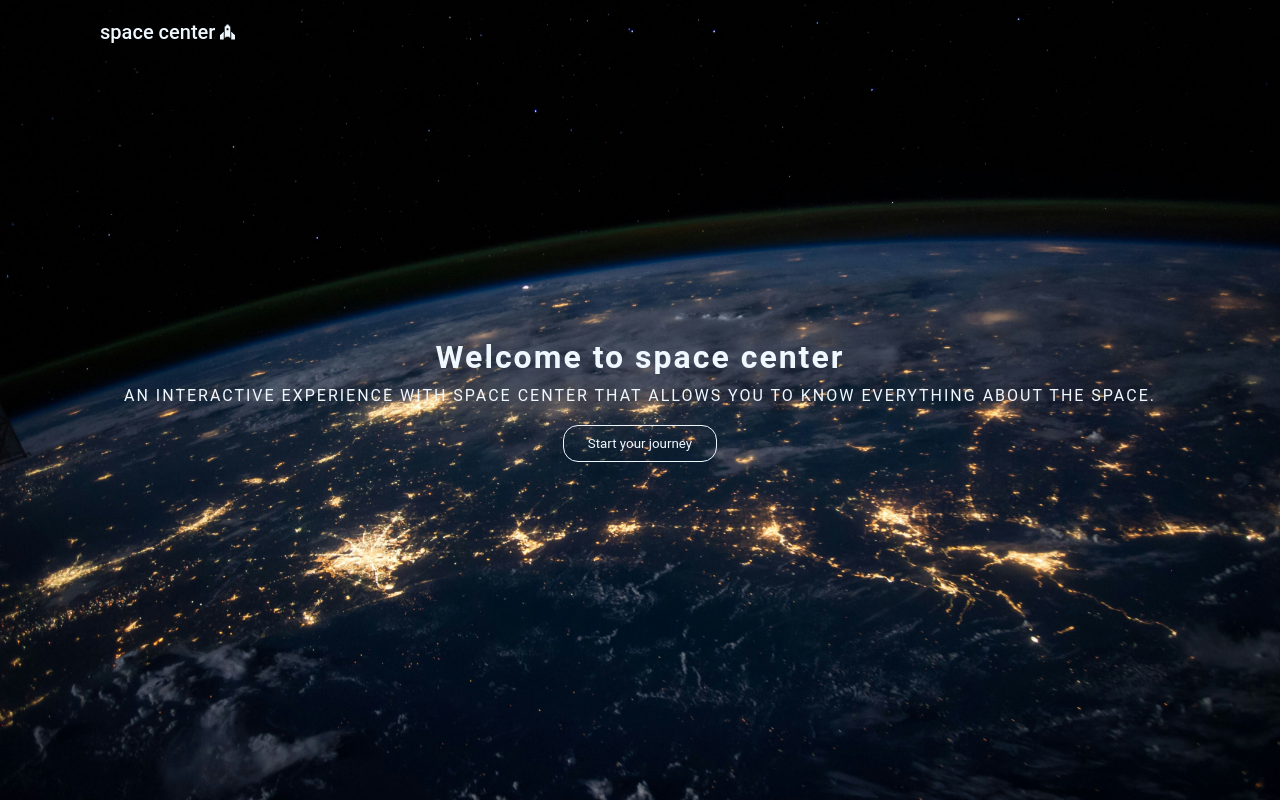
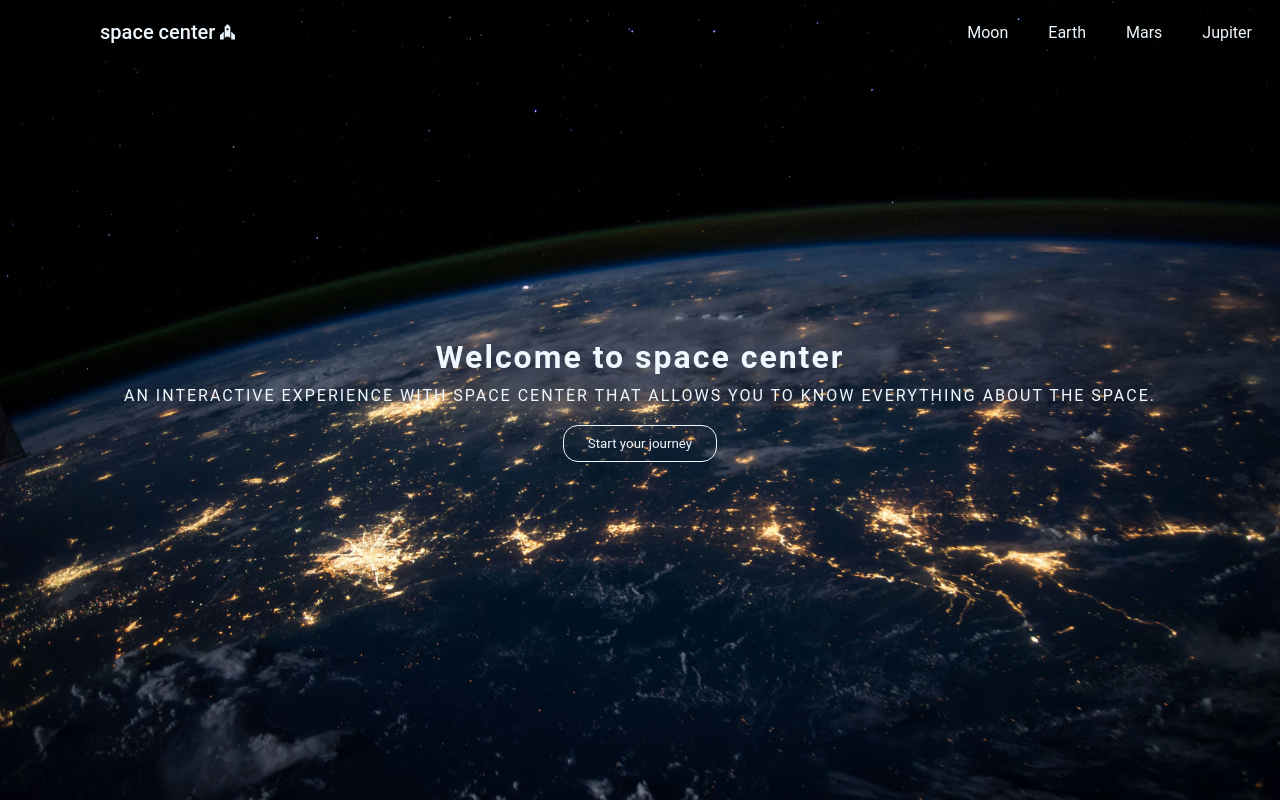
Before and after one commit to MikeZuck1/spaceadvisor, a React (Vite) app: page / in a window 1280 px wide. Built offline with nearby package versions, Linux system fonts and the light colour scheme.

Commit message:
bug fixed wtih navbar

```diff
--- a/src/components/navbar/navbar.css
+++ b/src/components/navbar/navbar.css
@@ -2,7 +2,7 @@ header {
     position: fixed;
     top: 0;
     left: 0;
-    width: 100%;
+    width: 90%;
     padding: 20px 100px;
     background-color: transparent;
     display: flex;
--- a/src/components/navbar/navbar.jsx
+++ b/src/components/navbar/navbar.jsx
@@ -8,17 +8,18 @@ function Navbar() {
     <>
         <div>
             <header className='header'>
+                <a href="#" className='logo'>
+                    space center
+                    <FontAwesomeIcon icon={faSpaceAwesome} className='space_icon'/>
+                </a>
+
+                {/* NAVIGATION */}
                 <nav>
-                    <a href="#" className='logo'>
-                        space center
-                        <FontAwesomeIcon icon={faSpaceAwesome} className='space_icon'/>
-                    </a>
+                     <a href="#">Moon</a>
+                     <a href="#">Earth</a>
+                     <a href="#">Mars</a>
+                     <a href="#">Jupiter</a>
 
-                    {/* <a href="#">Moon</a> */}
-                    {/* <a href="#">Earth</a> */}
-                    {/* <a href="#">Mars</a>  */}
-                    {/* <a href="#">Jupiter</a> */}
-                    {/* <a href="#">Neptune</a> */}
                 </nav>
             </header>
         </div>
```
